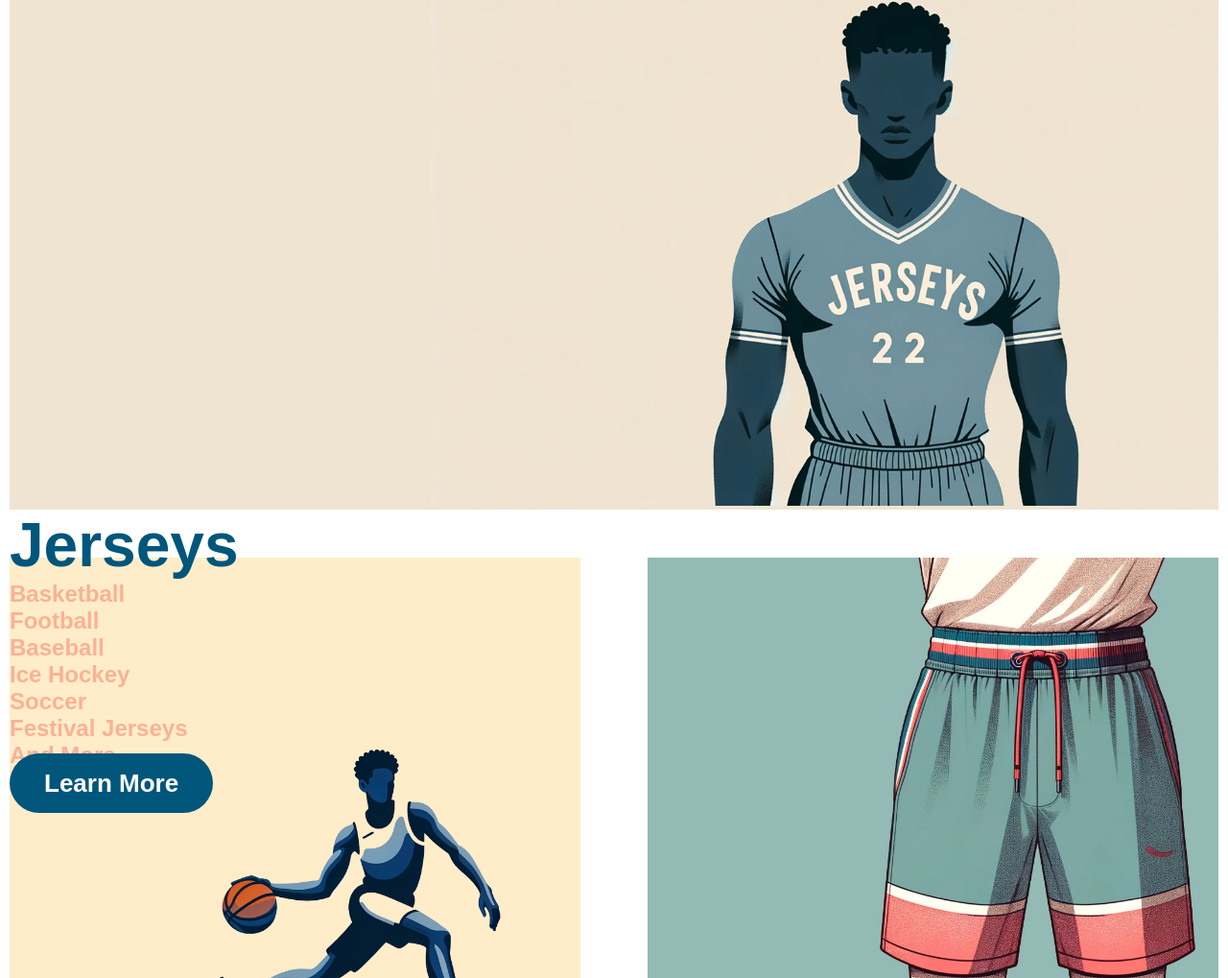
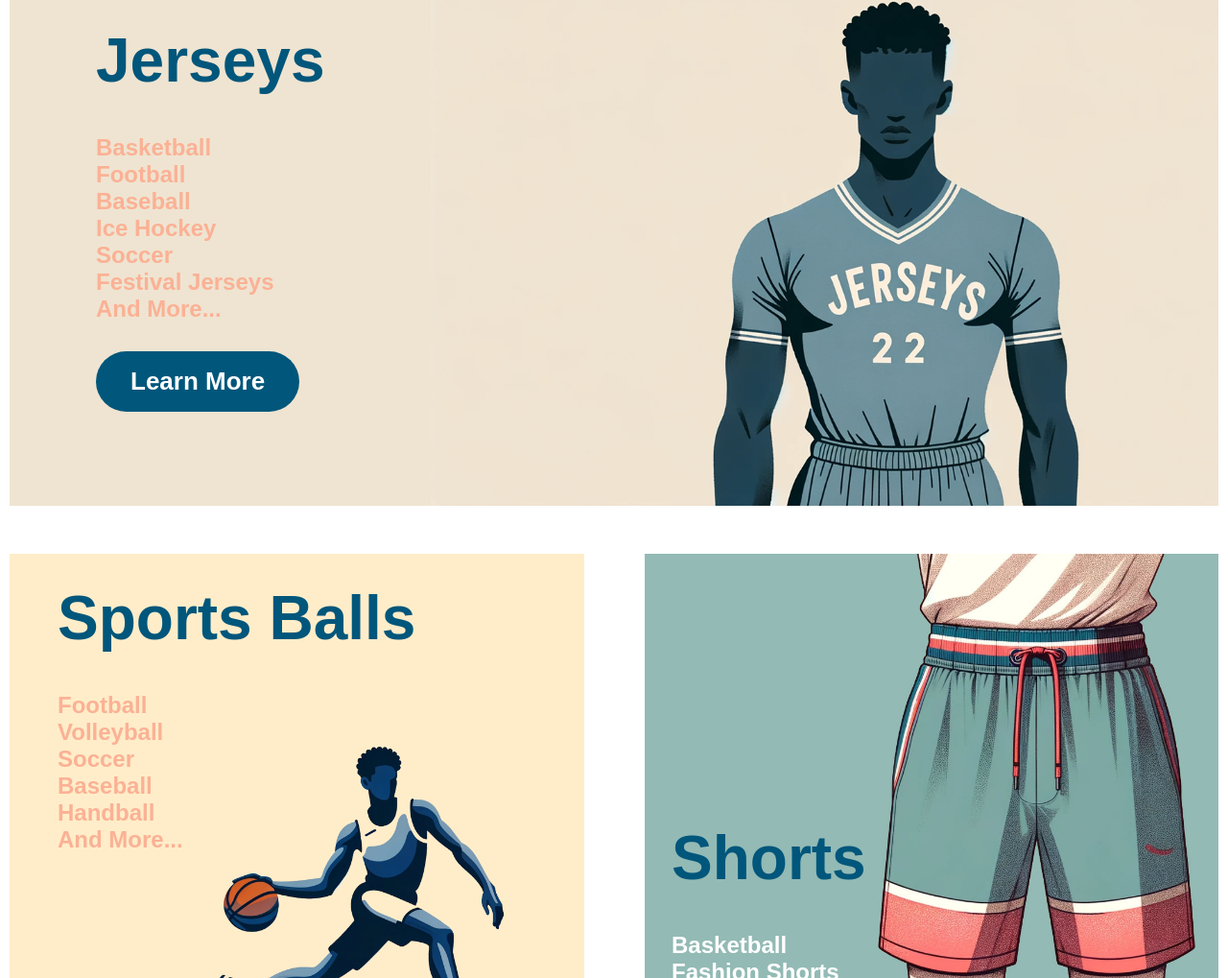
Before and after one commit to dawooddilawar/verve-supply, a plain HTML site: page index.html in a window 1280 px wide. Shown: the part 1781-2800 px from the top of the page at 96% size. Drawn offline with Linux system fonts and the light colour scheme; a web font is replaced by a local one.

Commit message:
- add text on tiles

```diff
--- a/index.css
+++ b/index.css
@@ -74,7 +74,7 @@ body {
 
 .hero__image {
 	margin: 40px 0;
-	max-width: 1260px;
+	max-width: 100%;
 }
 
 .main-page__text {
@@ -103,19 +103,34 @@ body {
 }
 
 .category-tile__container {
-	width: 1260px;
+	width: 100%;
 	display: flex;
 	justify-content: space-between;
 }
 
+.category-tile--small {
+	display: flex;
+}
+
+.category-tile__balls {
+	justify-content: start;
+	position: relative;
+}
+
+.category-tile__shorts {
+	justify-content: end;
+	position: relative;
+}
+
 .category-tile--small__image {
-	height: 595px;
+	width: 95%;
 }
 
 .category-tile__title {
 	color: #00567B;
 	font-weight: bold;
 	font-size: 64px;
+
 }
 
 .category-tile__items {
@@ -124,6 +139,7 @@ body {
 	color: #FBB195;
 	font-weight: bold;
 	font-size: 24px;
+	margin-top: 40px;
 }
 
 .category-tile__cta {
@@ -134,23 +150,63 @@ body {
 	border-radius: 50px;
 	padding: 16px 36px;
 	background-color: #00567B;
+	border: 0;
+	margin-top: 30px;
 }
 
 .jersey-tile {
+	position: relative;
 	background-color: #EFE4D1;
 }
 
 .jersey-tile__image {
-	max-width: 1260px;
+	width: 100%;
+	display: block;
 }
 
 .jersey-tile__text {
-	position: fixed;
+	position: absolute;
+	top: 50px;
+	left: 90px;
+	display: flex;
+	flex-direction: column;
+	align-items: start;
+}
+
+.balls-tile__text {
+	position: absolute;
+	top: 30px;
+	left: 50px;
+	display: flex;
+	flex-direction: column;
+	align-items: start;
+}
+
+.shorts-tile__text {
+	position: absolute;
+	bottom: 120px;
+	left: 60px;
+	color: white;
+}
+
+.white {
+	color: white;
 }
 
 .racket-tile {
+	position: relative;
 	background-color: #f6f2df;
 	display: flex;
+	justify-content: space-between;
+}
+
+.racket-tile__text {
+	position: absolute;
+	top: 50px;
+	right: 90px;
+	display: flex;
+	flex-direction: column;
+	align-items: start;
 }
 
 .footer {
--- a/index.html
+++ b/index.html
@@ -54,37 +54,50 @@
 						<a class="category-tile__cta" href="#">Learn More</a>
 					</div>
 				</div>
-
 			</div>
 			<div class="category-tile__container">
 				<div class="category-tile--small category-tile__balls">
 					<img src="images/balls-tile.png" class="category-tile--small__image">
+					<div class="balls-tile__text">
+						<h2 class="category-tile__title">Sports Balls</h2>
+						<div class="category-tile__items">
+							<p class="category-tile__item">Football</p>
+							<p class="category-tile__item">Volleyball</p>
+							<p class="category-tile__item">Soccer</p>
+							<p class="category-tile__item">Baseball</p>
+							<p class="category-tile__item">Handball</p>
+							<p class="category-tile__item">And More...</p>
+						</div>
+					</div>
 				</div>
 				<div class="category-tile--small category-tile__shorts">
 					<img src="images/shorts-tiles.jpg" class="category-tile--small__image">
+					<div class="shorts-tile__text">
+						<h2 class="category-tile__title">Shorts</h2>
+						<div class="category-tile__items white">
+							<p class="category-tile__item">Basketball</p>
+							<p class="category-tile__item">Fashion Shorts</p>
+							<p class="category-tile__item">Soccer</p>
+						</div>
+					</div>
 				</div>
 			</div>
 			<div class="category-tile">
 				<div class="racket-tile">
 					<img src="images/racket-tile.png" class="jersey-tile__image">
-					<div class="jersey-tile__text">
-						<h2 class="category-tile__title">Jerseys</h2>
+					<div class="racket-tile__text">
+						<h2 class="category-tile__title racket__title">Carbon-Fiber</h2>
+						<h2 class="category-tile__title racket__title">Rackets</h2>
 						<div class="category-tile__items">
-							<p class="category-tile__item">Basketball</p>
-							<p class="category-tile__item">Football</p>
-							<p class="category-tile__item">Baseball</p>
-							<p class="category-tile__item">Ice Hockey</p>
-							<p class="category-tile__item">Soccer</p>
-							<p class="category-tile__item">Festival Jerseys</p>
-							<p class="category-tile__item">And More...</p>
+							<p class="category-tile__item">Padel Racket</p>
+							<p class="category-tile__item">Pickleball Racket</p>
 						</div>
 						<a class="category-tile__cta" href="#">Learn More</a>
 					</div>
-
 				</div>
 		</div>
 		</div>
-		<div class="main-page__text">
+		<div class="main-page__text blue">
 			Verve Supply offers a wide range of sporting goods, from custom jerseys to combat gloves and pickle-ball rackets, trusted by athletes in both amateur and professional settings.
 		</div>
 	</div>
```
